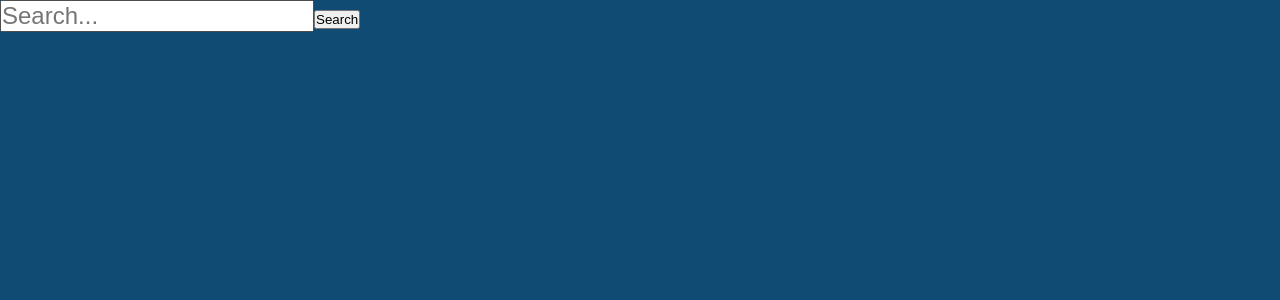
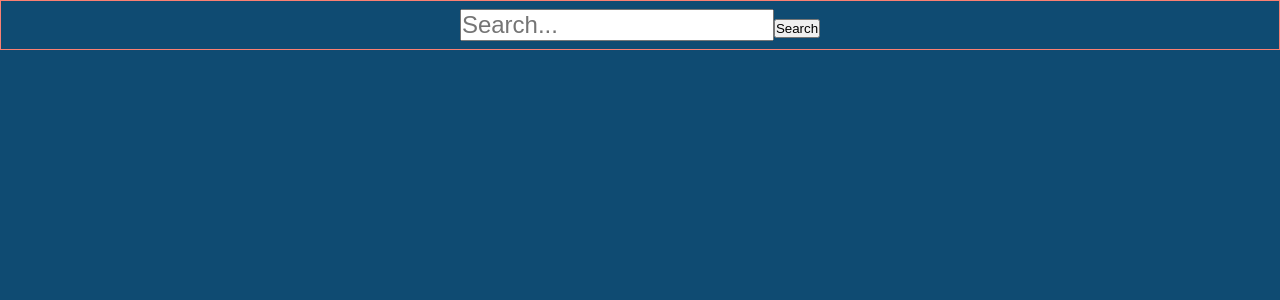
Before and after one commit to abadullah-khan/weather-forecast-app, a React (Create React App) app: page / in a window 1280 px wide. Shown: the top 300 px of the page. Built offline with nearby package versions, Linux system fonts and the light colour scheme; the HTML template or start-up script is replaced by a standard one.

Commit message:
changed .headerContainer to header tag in App.css file so that style could be applied.

```diff
--- a/src/App.css
+++ b/src/App.css
@@ -14,11 +14,12 @@
   /* align-items: center; */
   /* gap: 1rem; */
 }
-.headerContainer {
+header {
+  width: 100%;
   border: 1px solid salmon;
+  padding: 0.5rem;
   display: flex;
   justify-content: center;
-  width: 100%;
 }
 main {
   display: flex;
```
